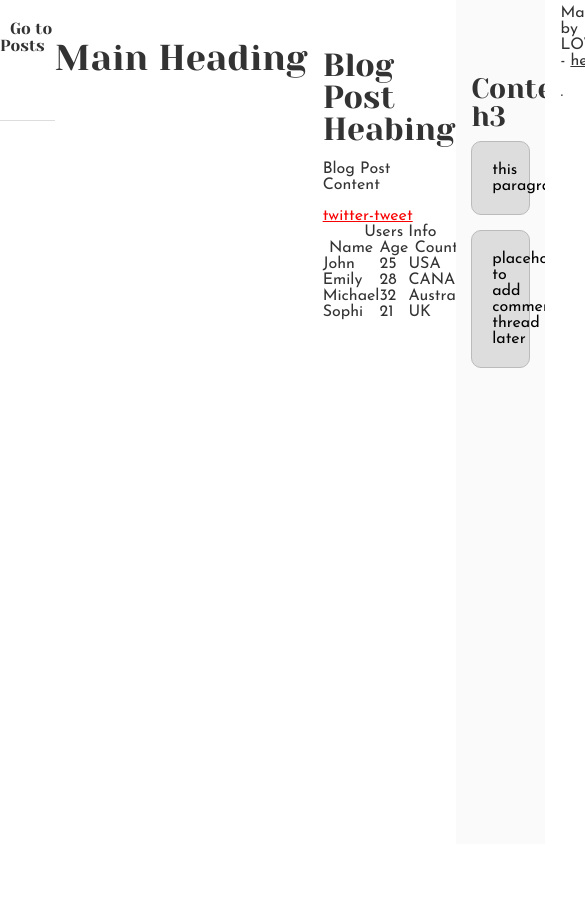
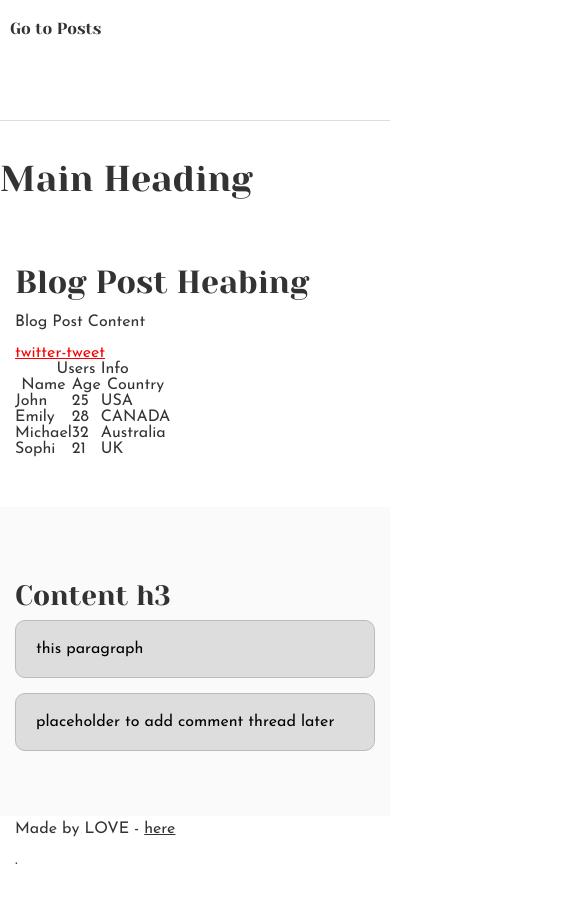
Before and after one commit to firihy96/alx_html_css, a plain HTML site: page css_basic/index.html in a window 390 px wide. Shown: the top 906 px of the page, 585 px wide, since content can reach past the window. Before the commit the page ends 844 px from the top, so only its background shows below. Drawn offline with Linux system fonts and the light colour scheme.

Commit message:
adding class="works_on_smartphone"

```diff
--- a/css_basic/index.html
+++ b/css_basic/index.html
@@ -6,7 +6,7 @@
     <link href="styles.css" rel="stylesheet">
     <title>lorem</title>
   </head>
-  <body>
+  <body class="works_on_smartphone">
     <header>
       <ul>
         <li><a href="/tweets.html">Go to Posts</a></li>
```
